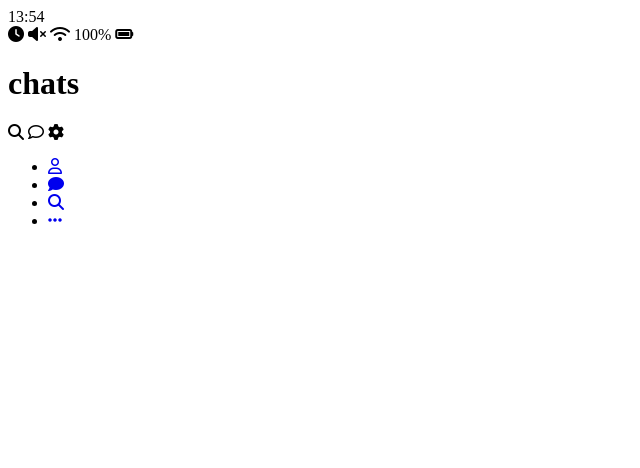
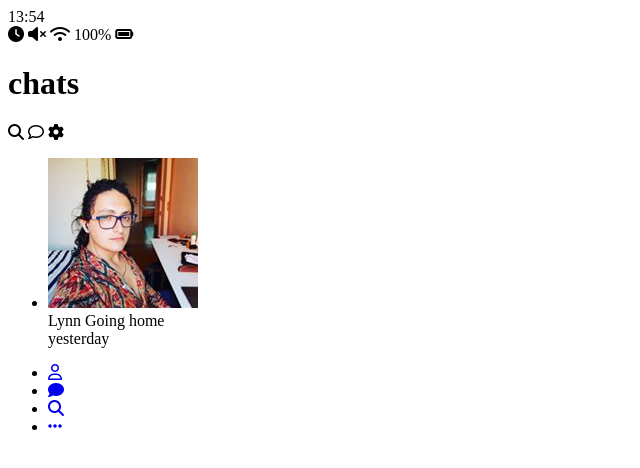
Before and after one commit to tonky0110/kakao-clone-v2, a plain HTML site: page index.html in a window 1280 px wide. Shown: the whole page, without its empty margins (0-640 px from the left). Drawn offline with Linux system fonts and the light colour scheme.

Commit message:
6.3 chat screen
chats 대화목록의 html작성

```diff
--- a/index.html
+++ b/index.html
@@ -37,7 +37,22 @@
             </span>
         </div>
     </header>
-
+    <main class="chats">
+        <ul class="chats__list">
+            <li class="chats__chat chat">
+                <div class="chat__column">
+                    <img src="images/avatar.jpg" alt="" class="chat__avatar">
+                    <div class="chat__content">
+                        <span class="chat__username">Lynn</span>
+                        <span class="chat__preview">Going home</span>
+                    </div>
+                </div>
+                <div class="chat__column">
+                    <span class="chat__timestamp">yesterday</span>
+                </div>
+            </li>
+        </ul>
+    </main>
     <nav class="nav">
         <ul class="nav__list">
             <li class="nav_list-item">
```
Also changed, not shown: images/avatar.jpg (renamed from images/Chats.jpg).
